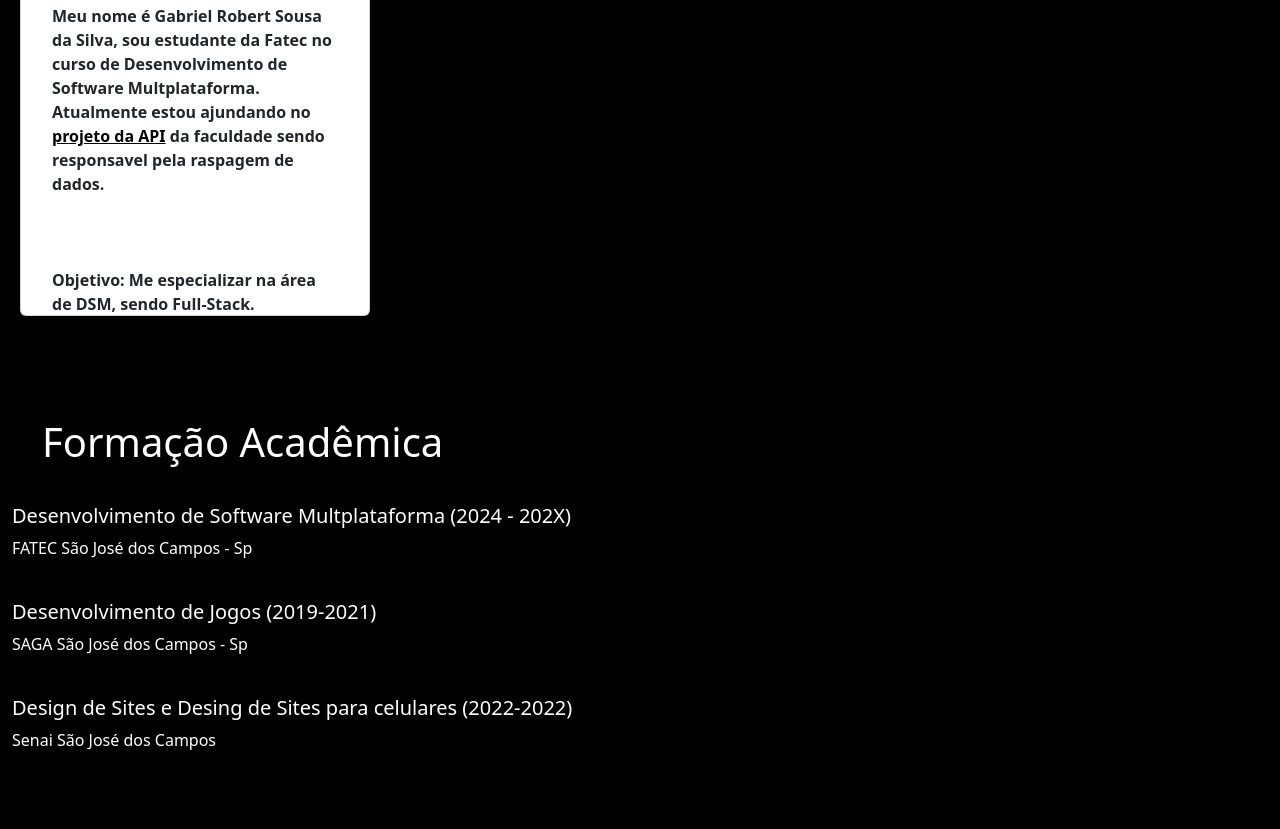
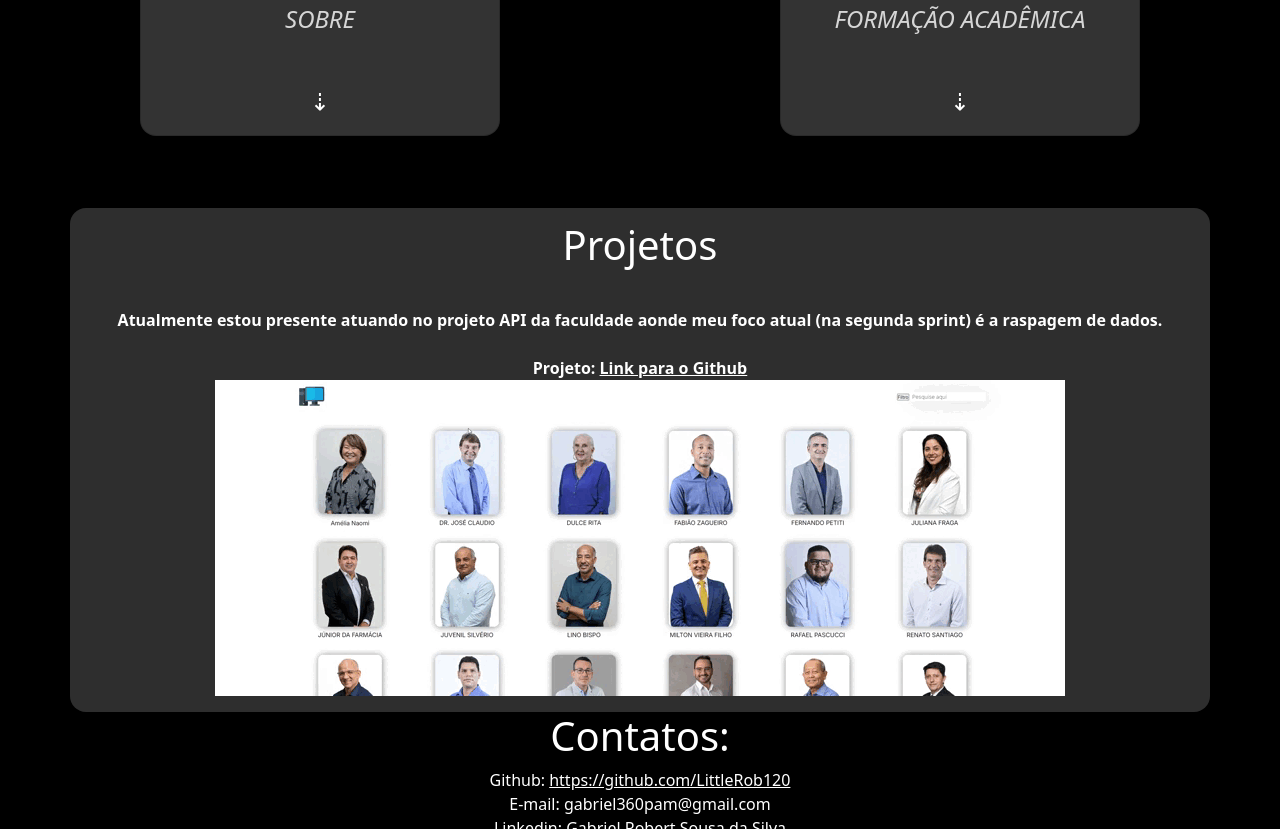
Before and after one commit to LittleRob120/LittleRob120.github.io, a plain HTML site: page index.html in a window 1280 px wide. Shown: the part 689-1518 px from the top of the page. Drawn offline with nearby package versions, Linux system fonts and the light colour scheme.

Commit message:
Update do Portifólio v2

```diff
--- a/css/style.css
+++ b/css/style.css
@@ -32,3 +32,117 @@ body{
     justify-content: space-between;
 
 }
+
+.container {
+    width: 100%;
+    min-height: 100px;
+    padding-top: 100px;
+    display: flex;
+    align-items: center;
+    justify-content: center;
+    background-color: #2e2e2e;
+}
+
+.card {
+    border-radius: 16px;
+    box-shadow: rgba(0, 0, 0, 0.35) 0px 5px 15px;
+    cursor: pointer;
+    width: 360px;
+    display: flex;
+    flex-direction: column;
+    align-items: center;
+    justify-content: center;
+    position: relative;
+    overflow: hidden;
+    background-image: linear-gradient(#333, #333);
+    transition: all .5s;
+}
+
+.card:hover {
+    background-image: linear-gradient(#341364, #380e74);
+}
+
+.card .img {
+    width: 360px;
+    display: flex;
+    justify-content: center;
+    align-items: center;
+    height: 100px;
+    background-size: cover;
+    background-position: center;
+    transition: all .5s;
+    z-index: 2;
+    position: relative;
+    opacity: .8;
+}
+
+.card .img span {
+    text-transform: uppercase;
+    font-size: 24px;
+    font-weight: 100;
+    font-style: italic;
+    transition: all .5s;
+}
+
+.card:hover .img {
+    width: 30px;
+    opacity: 1;
+}
+
+.card:hover .img span {
+    font-size: 28px;
+}
+
+.card .content {
+    padding: 0px 20px;
+    height: 0;
+    opacity: 0;
+    transition: all .5s;
+    position: relative;
+    box-sizing: border-box;
+    overflow: hidden;
+    transform: translateY(30px);
+}
+
+.card:hover .content{
+    height: 250px;
+    padding: 20px;
+    opacity: 1;
+    transform: translateY(0);
+}
+
+.card .content p {
+    margin: 0;
+}
+
+.card .content .title {
+    font-size: 20px;
+    font-weight: 600;
+}
+
+.card .content .desc {
+    font-size: 14px;
+    font-weight: 100;
+    opacity: .8;
+    margin-top: 8px;
+}
+
+.card .arrow {
+    padding: 15px;
+    transform: rotate(-180deg);
+    transition: all .5s;
+}
+
+.card:hover .arrow {
+    transform: rotate(0);
+}
+
+.card .arrow span {
+    font-size: 24px;
+}
+
+.flex-container{
+    display: flex;
+    justify-content: center;
+    flex-wrap: nowrap;
+}
--- a/index.html
+++ b/index.html
@@ -17,51 +17,96 @@
                     <a href="#sobre" class="nav-link btn btn-secondary" style="font-size: 30px;color: white;">Sobre</a>
                 </li>
                 <li class="nav-item" style="padding-left: 20px;">
-                    <a href="#formacao" class="nav-link btn btn-secondary" style="font-size: 30px; color: white;">Formação Acadêmica</a>
+                    <a href="#projetos" class="nav-link btn btn-secondary" style="font-size: 30px; color: white;">Projetos</a>
                 </li>
                 <li class="nav-item" style="padding-left: 20px;">
-                    <a href="#projetos" class="nav-link btn btn-secondary" style="font-size: 30px; color: white;">Projetos</a>
+                    <a href="#contato" class="nav-link btn btn-secondary" style="font-size: 30px; color: white;">Contato</a>
                 </li>
             </ul>
         </div>
     </nav>
+
     <div class="imagem">
         <img src="img/Imagem minha.jfif" alt="Imagem" >
     </div>
+    <br>
     <h1 class="text1">Gabriel Robert Sousa da Silva</h1>
-    <br><br><br>
-    <div style="padding-left: 20px;">
-        <div id="sobre" class="card"  style="width: 350px;height: 400px;">
-            <div class="container-fluid card-body">
-                <h1>Sobre</h1>
-                <strong>
-                    <p style="padding: 15px;">
-                        Meu nome é Gabriel Robert Sousa da Silva, sou estudante da Fatec no curso de Desenvolvimento de Software Multplataforma. <br>
-                        Atualmente estou ajundando no <a href="#projetos" style="text-decoration: line; color: black;">projeto da API</a> da faculdade sendo responsavel pela raspagem de dados.
-                        <br><br><br><br>
-                        Objetivo: Me especializar na área de DSM, sendo Full-Stack.
+
+    <div id="sobre" class="flex-container">
+        <div class="container" style="background: none;">
+            <div class="card">
+                <div class="img">
+                    <span class="text1">Sobre</span>
+                </div>
+
+                <div class="content">
+                    <p class="desc text1">
+                        <strong>
+                            Meu nome é Gabriel Robert Sousa da Silva, sou estudante da Fatec no curso de Desenvolvimento de Software Multplataforma.
+                            Atualmente estou ajundando no <a href="#projetos" style="text-decoration: line; color: white;">projeto da API</a>
+                            da faculdade sendo responsavel pela raspagem de dados. <br> <br>
+                            Competências Técnicas: <br>
+                            &bull;Linguagens: Python, SQL, HTML e Css <br>
+                            &bull;Framework: Flask <br>
+                            &bull;Ferramentas: Git, MySQL e Vscode Studio <br>
+                        </strong>
                     </p>
-                </strong>
+                </div>
+
+                <div class="arrow" style="color: white;">
+                    <span>&#8673;</span>
+                </div>
             </div>
         </div>
-    </div>
-    <br><br><br>
-    <div id="formacao" class="container-fluid text-white">
-        <h1 style="padding: 30px;">Formação Acadêmica</h1>
-        <h5>Desenvolvimento de Software Multplataforma (2024 - 202X)</h5>
-        <p>FATEC São José dos Campos - Sp</p>
-        <br>
-        <h5>Desenvolvimento de Jogos (2019-2021)</h5>
-        <p>SAGA São José dos Campos - Sp</p>
-        <br>
-        <h5>Design de Sites e Desing de Sites para celulares (2022-2022)</h5>
-        <p>Senai São José dos Campos</p>
-        <br>
-    </div>
-    <br><br>
-    <div id="projetos" class="container-fluid text-white">
-        <h1 style="padding: 30px;">Projetos:</h1>
+
+        <div id="formacao" class="container" style="background: none;">
+            <div class="card">
+                <div class="img">
+                   <span class="text1">Formação Acadêmica</span>
+               </div>
+
+               <div class="content">
+                   <p class="desc">
+                       <strong class="text1">
+                            &bull; Desenvolvimento de Software Multplataforma - Fatec Sjc (2024-202X)<br> <br>
+                            &bull; Desenvolvimento de Jogos - SAGA Sjc (2019-2021) <br> <br>
+                            &bull;	Design de Sites e Desing de Sites para celulares - Senai Sjc (2022-2022) <br> <br>
+                       </strong>
+                   </p>
+               </div>
+
+               <div class="arrow" style="color: white;">
+                   <span>&#8673;</span>
+               </div>
+            </div>
+        </div>
 
     </div>
+
+
+    <br><br><br>
+
+    <div id="projetos" class="container-fluid text-white container text1" style="border-radius: 16px;">
+        <h1 style="position: absolute; margin-bottom: 530px;">Projetos</h1>
+        <p>
+            <strong>
+                Atualmente estou presente atuando no projeto API da faculdade aonde meu foco atual (na segunda sprint) é a raspagem de dados. <br><br>
+                Projeto: <a href="https://github.com/matheuskarnas/API-1" style="text-decoration: line;color: white;">Link para o Github</a><br>
+                <img src="/img/SiteApi.gif" alt="Gif do Site">
+            </strong>
+        </p>
+    </div>
+
+    <div class="text1">
+        <h1>Contatos:</h1>
+    </div>
+    <div class="text1">
+        <p>
+            Github: <a href="https://github.com/LittleRob120" style="text-decoration: line;color: white;">https://github.com/LittleRob120</a><br>
+            E-mail: gabriel360pam@gmail.com <br>
+            Linkedin: <a href="https://www.linkedin.com/in/gabriel-robert-123ba7258?utm_source=share&utm_campaign=share_via&utm_content=profile&utm_medium=android_ap" style="text-decoration: line;color: white;">Gabriel Robert Sousa da Silva</a><br>
+        </p>
+    </div>
+
 </body>
 </html>
```
Also changed, not shown: img/SiteApi.gif (added).
